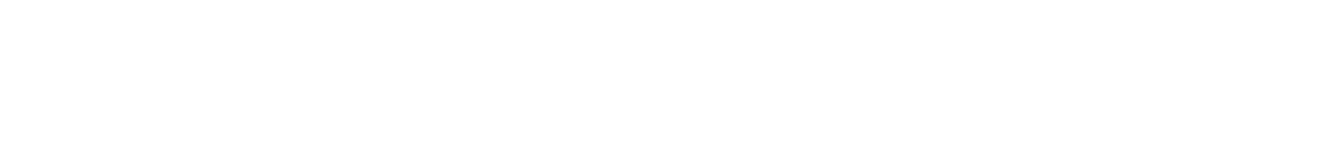
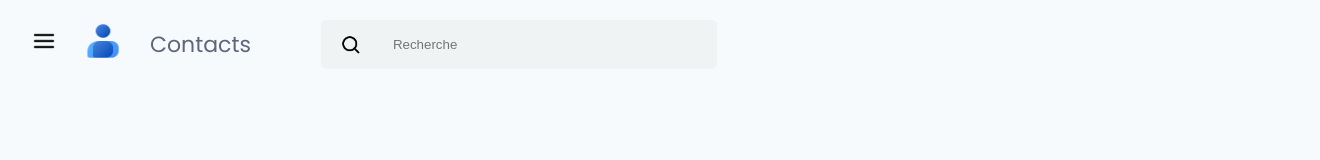
Before and after one commit to Jenovic-MBINGAZO/contact, a plain HTML site: page index.html in a window 1280 px wide. Shown: the whole page, 1320 px wide, since content can reach past the window. Drawn offline with Linux system fonts and the light colour scheme.

Commit message:
google contact navigation bar

```diff
--- a/css/style.css
+++ b/css/style.css
@@ -1 +1,89 @@
-/* ---- Formatting my page ---- */
+/*  Formatting my page */
+/* Variable variable   */
+:root{
+    --mainColor-blancGivre : rgb(247,250,252);
+    --button-color : rgb(193,231,254);
+    --margin-global : 0;
+    --color-text : rgb(95,101,123);
+    --hover-links-color : rgb(240,243,244);
+    --font-family : "Poppins" , sans-serif;
+}
+
+/* my property */
+body{
+    margin: var(--margin-global);
+    background-color: var(--mainColor-blancGivre);
+    padding-left: 20px;
+    padding-right: 20px;
+    font-family: var(--font-family);
+    width: 100%;
+}
+.header{
+    background-color: var(--mainColor-blancGivre);
+    padding: 12px;
+    display: flex;
+    align-items: center;
+}
+.header__topbar{
+    display: flex;
+    gap: 25px;
+}
+.topbar__logo{
+    display: flex;
+    gap: 25px;
+    align-items: center;
+}
+.humberger__img--size{
+    width: 24px;
+    height: 24px;
+}
+.img--size{
+    width: 44px;
+    height: 40px;
+}
+.links--size{
+    font-size: 22px;
+}
+.links--decoration{
+    text-decoration: none;
+    color: var(--color-text);
+}
+.icone__link--size{
+    width: 20px;
+    height: 20px;
+    display: flex;
+    align-items: center;
+}
+.header__search{
+    display: flex;
+    align-items: center;
+    width: 50%;
+}
+.search__contacts{
+    display: flex;
+    background-color: var(--hover-links-color);
+    width:63%;
+    height: auto;
+    justify-content: left;
+    align-items: center;
+    margin-left: 70px;
+    align-items: center;
+    padding-top: 5px;
+    padding-bottom: 5px;
+    gap: 20px;
+    border-radius: 5px;
+}
+.contacts__icone{
+    display: flex;
+    align-items: center;
+    padding-left: 20px;
+}
+.contacts__search{
+    width: 100%;
+}
+.search__input{
+    padding: 12px;
+    width: 90%;
+    border:  none;
+    background-color: var(--hover-links-color)
+}
--- a/index.html
+++ b/index.html
@@ -1,11 +1,56 @@
 <!DOCTYPE html>
-<html lang="en">
+<html lang="fr">
 <head>
     <meta charset="UTF-8">
     <meta name="viewport" content="width=device-width, initial-scale=1.0">
     <title>Google Contacts</title>
+    <link rel="stylesheet" href="css/style.css">
+    <link rel="preconnect" href="https://fonts.googleapis.com">
+    <link rel="preconnect" href="https://fonts.gstatic.com" crossorigin>
+    <link href="https://fonts.googleapis.com/css2?family=Poppins:ital,wght@0,100;0,200;0,300;0,400;0,500;0,600;0,700;0,800;0,900;1,100;1,200;1,300;1,400;1,500;1,600;1,700;1,800;1,900&display=swap" rel="stylesheet">
 </head>
 <body>
+    <header class="header">
 
+        <div class="header__topbar">
+
+            <div class="topbar__logo">
+
+                <div class="logo__humberger">
+                    <a href="#" title="Menu principal" class="links--decoration logo__humberger--hover">
+                        <img src="img/logo/humberger.png" alt="" class="humberger__img--size">
+                    </a>
+                </div>
+
+                <div class="logo__link">
+                    <a href="#" class="link__img links--decoration" title="Contacts">
+                        <img src="img/logo/logo.png" alt="Google contacts" class="img--size">
+                    </a>
+                </div>
+
+            </div>
+
+            <div class="topbar__p">
+                <p class="p__links">
+                    <a href="#" class="links--size links--decoration" title="Contacts">Contacts</a>
+                </p>
+            </div>
+
+        </div>
+
+        <div class="header__search">
+            <div class="search__contacts">
+                <div class="contacts__icone">
+                    <a href="#" title="Recherche" class="icone__link">
+                        <img src="img/logo/search.png" alt="Recherche" class="icone__link--size">
+                    </a>
+                </div>
+                <div class="contacts__search">
+                    <input type="text"  class="search__input" placeholder="Recherche">
+                </div>
+            </div>
+        </div>
+    </header>
+    <main class="main"></main>
 </body>
 </html>
```
Also changed, not shown: img/logo/humberger.png (renamed from img/logo/akar-icons--text-align-justified.png), img/logo/logo.png (renamed from img/logo/icons8-contacts-google-48.png), img/logo/search.png (renamed from img/logo/gravity-ui--magnifier.png), 1 other file.
